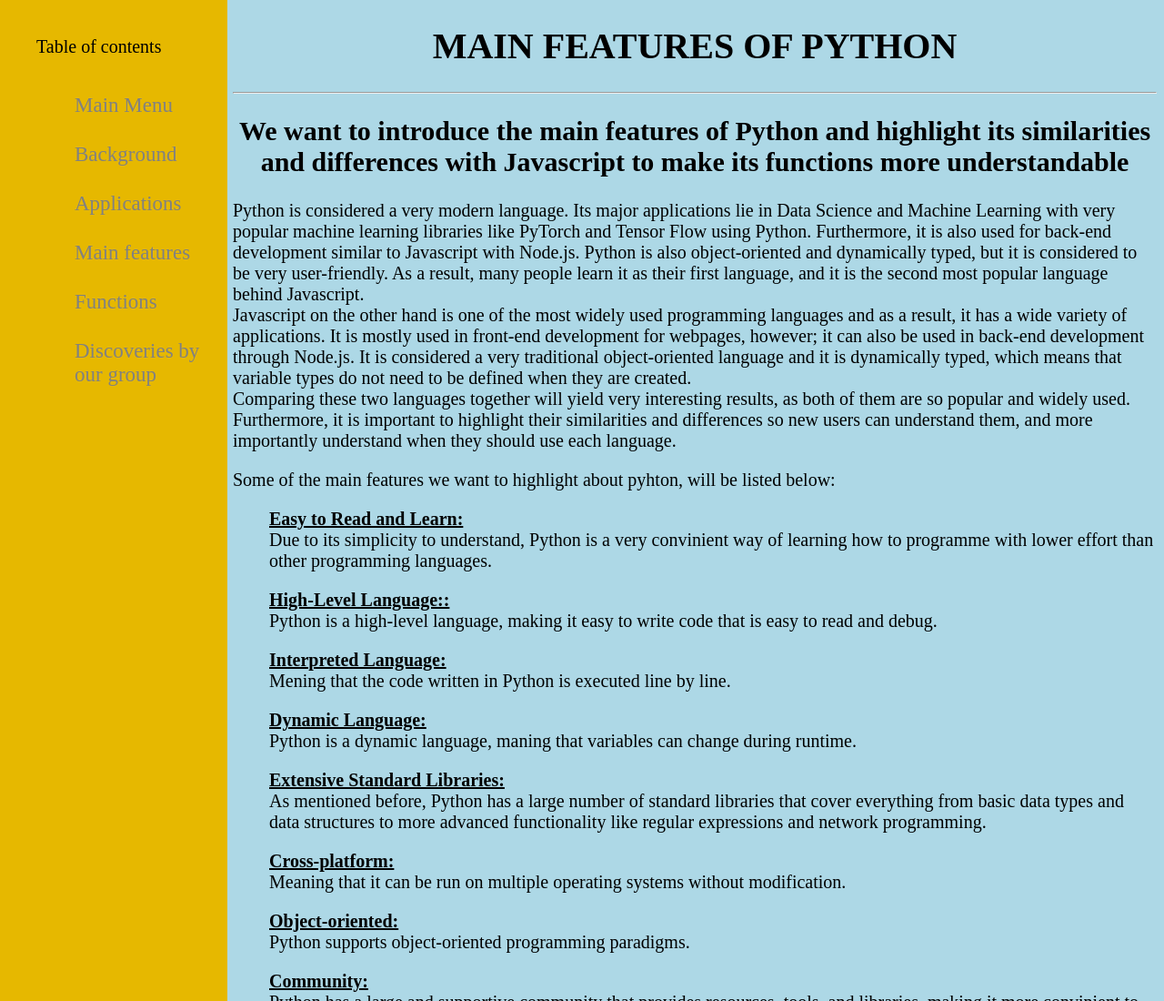
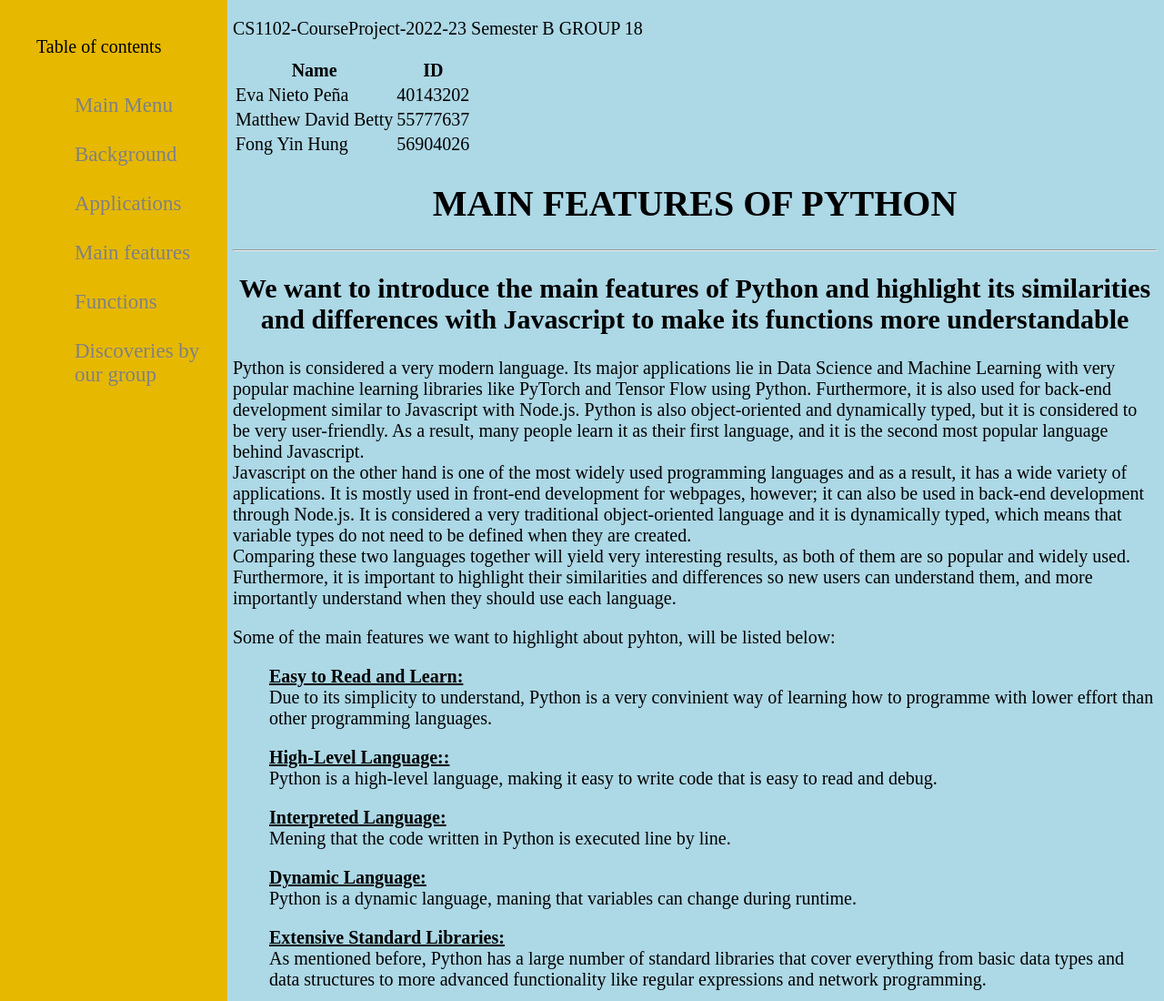
Before and after one commit to RoyFongg/RoyFongg.github.io, a plain HTML site: page web/features.html in a window 1280 px wide. Shown: the top 1100 px of the page at 91% size. Drawn offline with Linux system fonts and the light colour scheme.

Commit message:
Update features.html

```diff
--- a/web/features.html
+++ b/web/features.html
@@ -47,6 +47,24 @@
     </style>
 </head>
 <body>
+     <p><span class="font1">CS1102-CourseProject-2022-23 Semester B GROUP 18 </span>
+        <table>
+            <tr>
+                <th> Name</td>
+                <th> ID</td>
+            </tr>
+            <tr>
+                <td> Eva Nieto Peña</td>
+                <td> 40143202</td>
+            <tr>
+                <td>Matthew David Betty</td>
+                <td>55777637</td>
+            <tr>
+                <td>Fong Yin Hung</td>
+                <td>56904026</td>
+            </tr>
+            </tr>
+            </tr>  </table> </p>
     <h1>MAIN FEATURES OF PYTHON</h1>
         <div class="container container-hr"><hr></div>
     <h2>We want to introduce the main features of Python and highlight its similarities and differences with Javascript to make its functions more understandable</h2>
```
